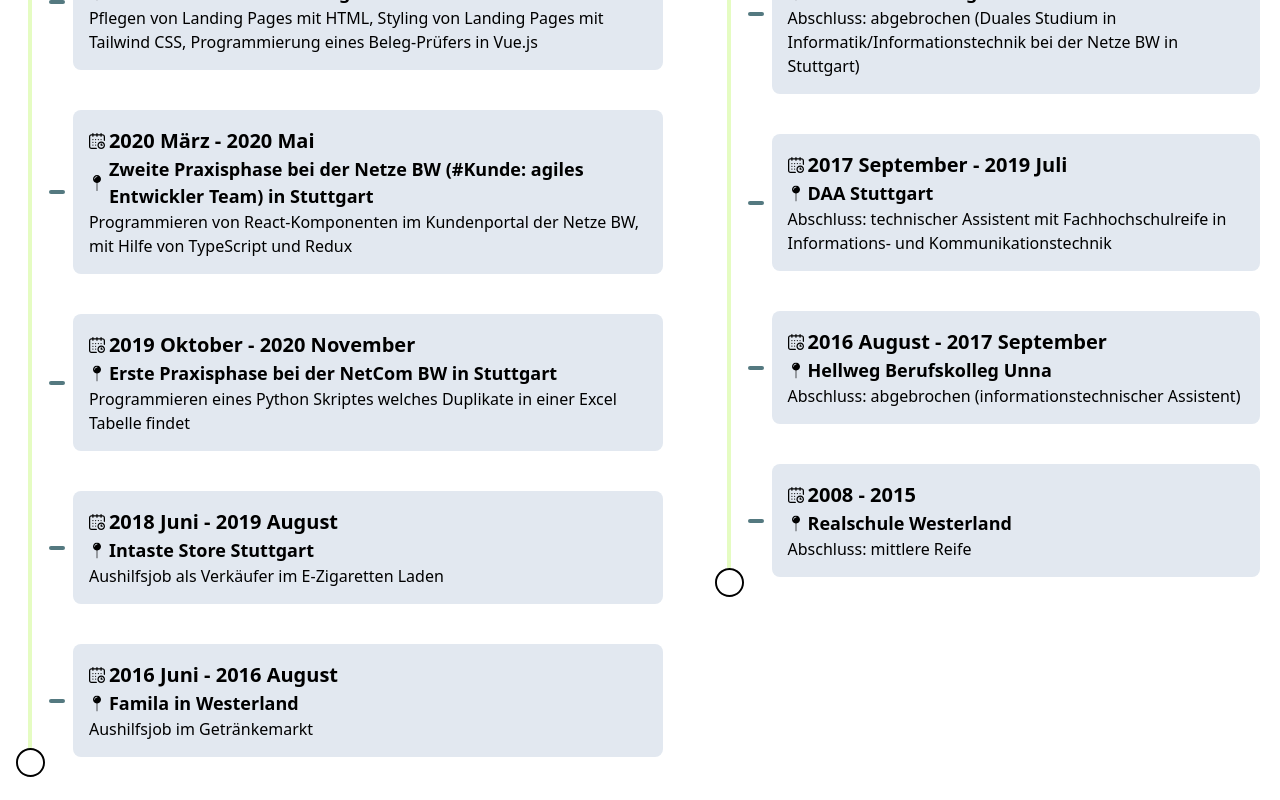
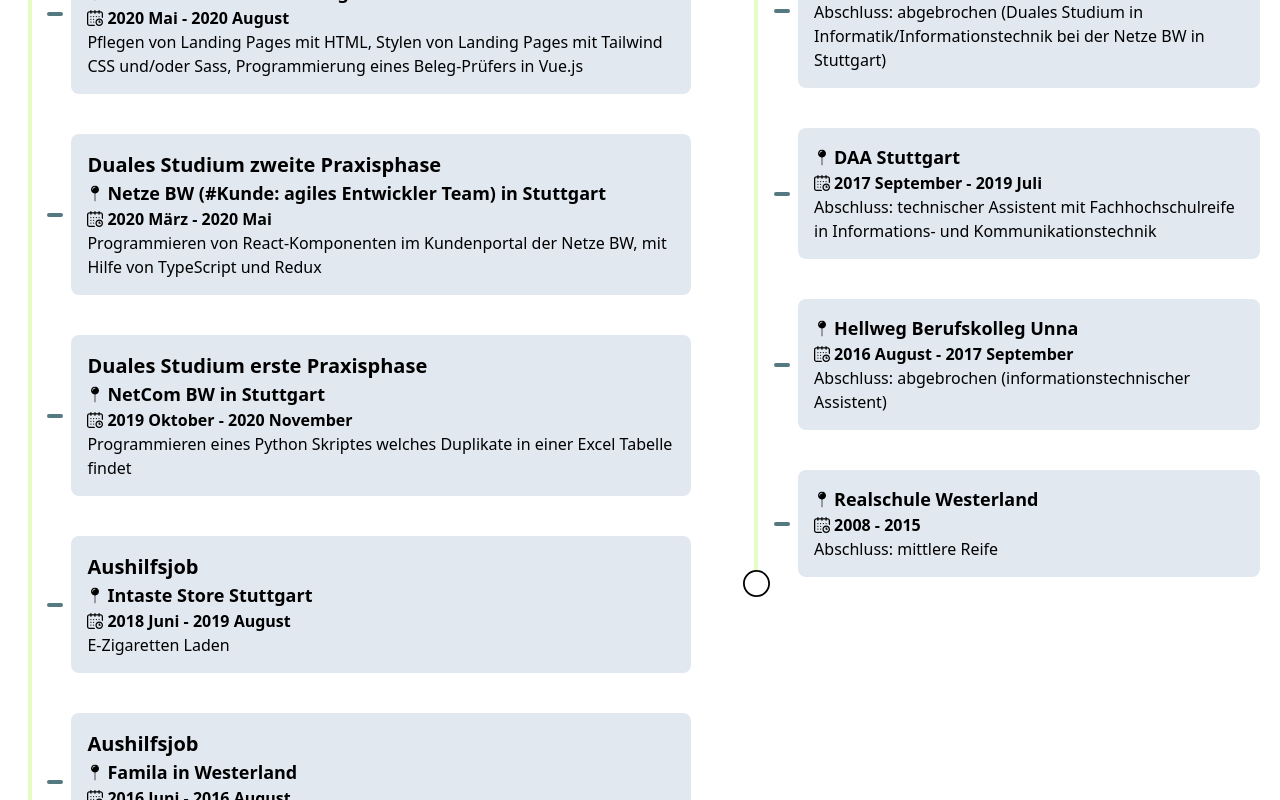
Before and after one commit to BennyDeeDev/react-portfolio, a React (Create React App) app: page / in a window 1280 px wide. Shown: the part 2480-3280 px from the top of the page. Built offline with nearby package versions, Linux system fonts and the light colour scheme.

Commit message:
refactor cv

```diff
--- a/src/components/CvItem.tsx
+++ b/src/components/CvItem.tsx
@@ -3,14 +3,15 @@ import TextWithSvg from "./TextWithSvg";
 import pin from "../images/pin.svg";
 import calendar from "../images/calendar.svg";
 
-export default function cvItem({ timespan, text, location }) {
+export default function cvItem({ timespan, text, location, title }) {
 	return (
 		<div className="flex items-center ">
 			<div className="w-4 h-1 rounded-full bg-minimalist-gray flex-shrink-0"></div>
 			<div className="flex flex-grow my-4 ml-2 bg-gray-300 rounded-lg">
-				<div className="m-4">
-					<TextWithSvg Tag="h4" styleSvg="w-4" styleDiv="" title={timespan} svg={calendar} />
+				<div className="m-4 ">
+					<TextWithSvg Tag="h4" styleSvg="w-4" styleDiv="" title={title} svg={null} />
 					<TextWithSvg Tag="h5" styleSvg="w-4" styleDiv="" title={location} svg={pin} />
+					<TextWithSvg Tag="h6" styleSvg="w-4" styleDiv="" title={timespan} svg={calendar} />
 					<p>{text}</p>
 				</div>
 			</div>
--- a/src/components/CvSection.tsx
+++ b/src/components/CvSection.tsx
@@ -22,7 +22,12 @@ export default function CvSection({ title, svg, array }) {
 					<div className="flex-col">
 						{array.map((cvItem, index) => (
 							<div key={index} className="p-1">
-								<CvItem timespan={cvItem.timespan} text={cvItem.text} location={cvItem.location} />
+								<CvItem
+									timespan={cvItem.timespan}
+									text={cvItem.text}
+									location={cvItem.location}
+									title={cvItem.title}
+								/>
 							</div>
 						))}
 					</div>
--- a/src/components/TextWithSvg.tsx
+++ b/src/components/TextWithSvg.tsx
@@ -3,7 +3,7 @@ import React from "react";
 export default function Headline({ Tag, svg, styleSvg, title, styleDiv }) {
 	return (
 		<div className={`flex ${styleDiv}`}>
-			<img className={`${styleSvg} mr-1`} src={svg} alt={title} />
+			{svg ? <img className={`${styleSvg} mr-1`} src={svg} alt={title} /> : null}
 			<Tag>{title}</Tag>
 		</div>
 	);
--- a/src/mocks/cvMock.ts
+++ b/src/mocks/cvMock.ts
@@ -2,35 +2,40 @@ export default {
 	work: [
 		{
 			id: 1,
+			title: "Praktikum in der Frontend Entwicklung",
 			timespan: "2020 Mai - 2020 August",
 			location: "WebSix GmbH in Backnang",
 			text:
-				"Pflegen von Landing Pages mit HTML, Styling von Landing Pages mit Tailwind CSS, Programmierung eines Beleg-Prüfers in Vue.js",
+				"Pflegen von Landing Pages mit HTML, Stylen von Landing Pages mit Tailwind CSS und/oder Sass, Programmierung eines Beleg-Prüfers in Vue.js",
 		},
 		{
 			id: 2,
+			title: "Duales Studium zweite Praxisphase",
 			timespan: "2020 März - 2020 Mai",
-			location: "Zweite Praxisphase bei der Netze BW (#Kunde: agiles Entwickler Team) in Stuttgart",
+			location: "Netze BW (#Kunde: agiles Entwickler Team) in Stuttgart",
 			text:
 				"Programmieren von React-Komponenten im Kundenportal der Netze BW, mit Hilfe von TypeScript und Redux",
 		},
 		{
 			id: 3,
+			title: "Duales Studium erste Praxisphase",
 			timespan: "2019 Oktober  - 2020 November",
-			location: "Erste Praxisphase bei der NetCom BW in Stuttgart",
+			location: "NetCom BW in Stuttgart",
 			text: "Programmieren eines Python Skriptes welches Duplikate in einer Excel Tabelle findet",
 		},
 		{
 			id: 4,
+			title: "Aushilfsjob",
 			timespan: "2018 Juni - 2019 August",
 			location: "Intaste Store Stuttgart",
-			text: "Aushilfsjob als Verkäufer im E-Zigaretten Laden",
+			text: "E-Zigaretten Laden",
 		},
 		{
 			id: 5,
+			title: "Aushilfsjob",
 			timespan: "2016 Juni - 2016 August",
 			location: "Famila in Westerland",
-			text: "Aushilfsjob im Getränkemarkt",
+			text: "Getränkemarkt",
 		},
 	],
 	education: [
```
